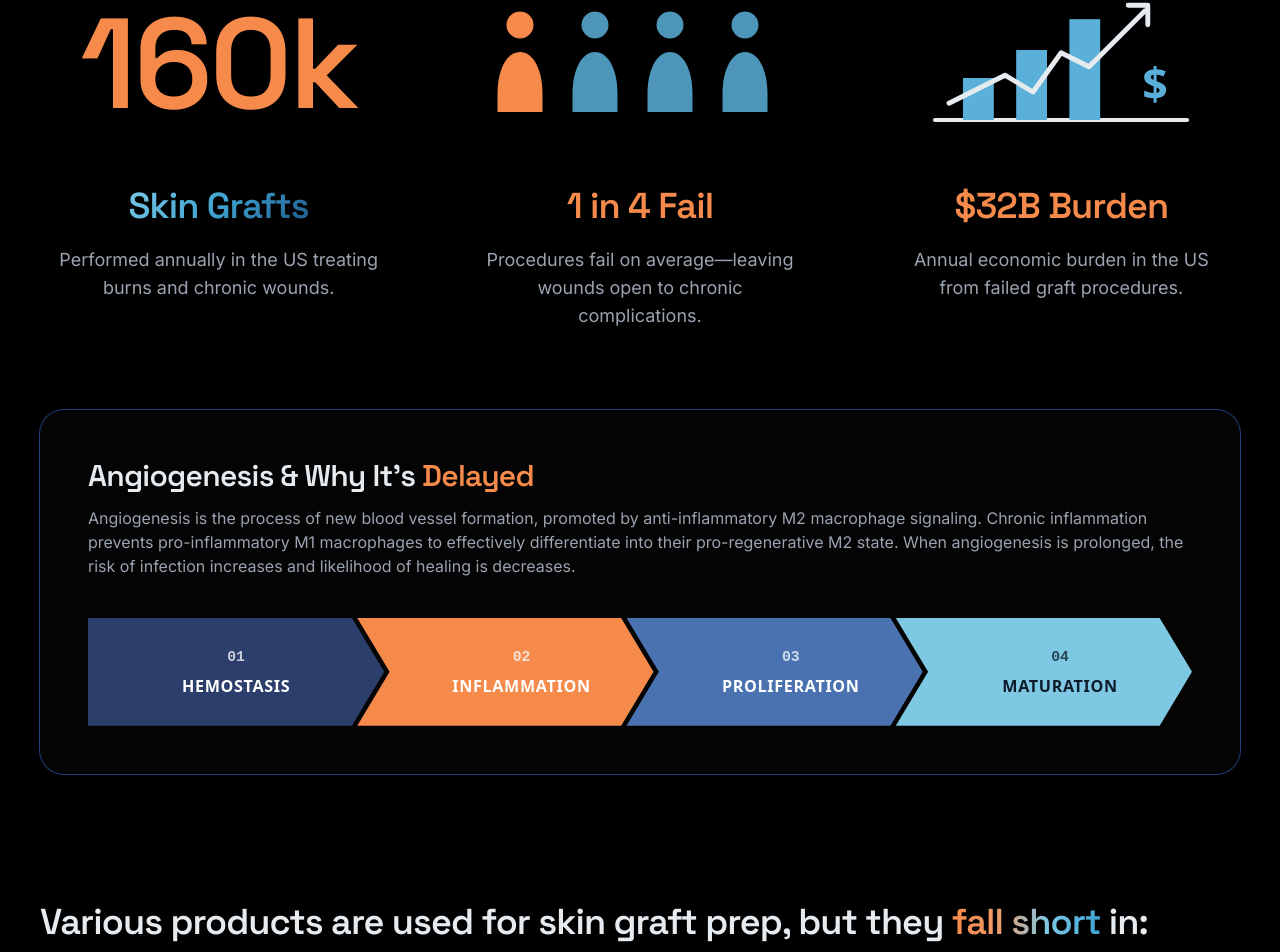
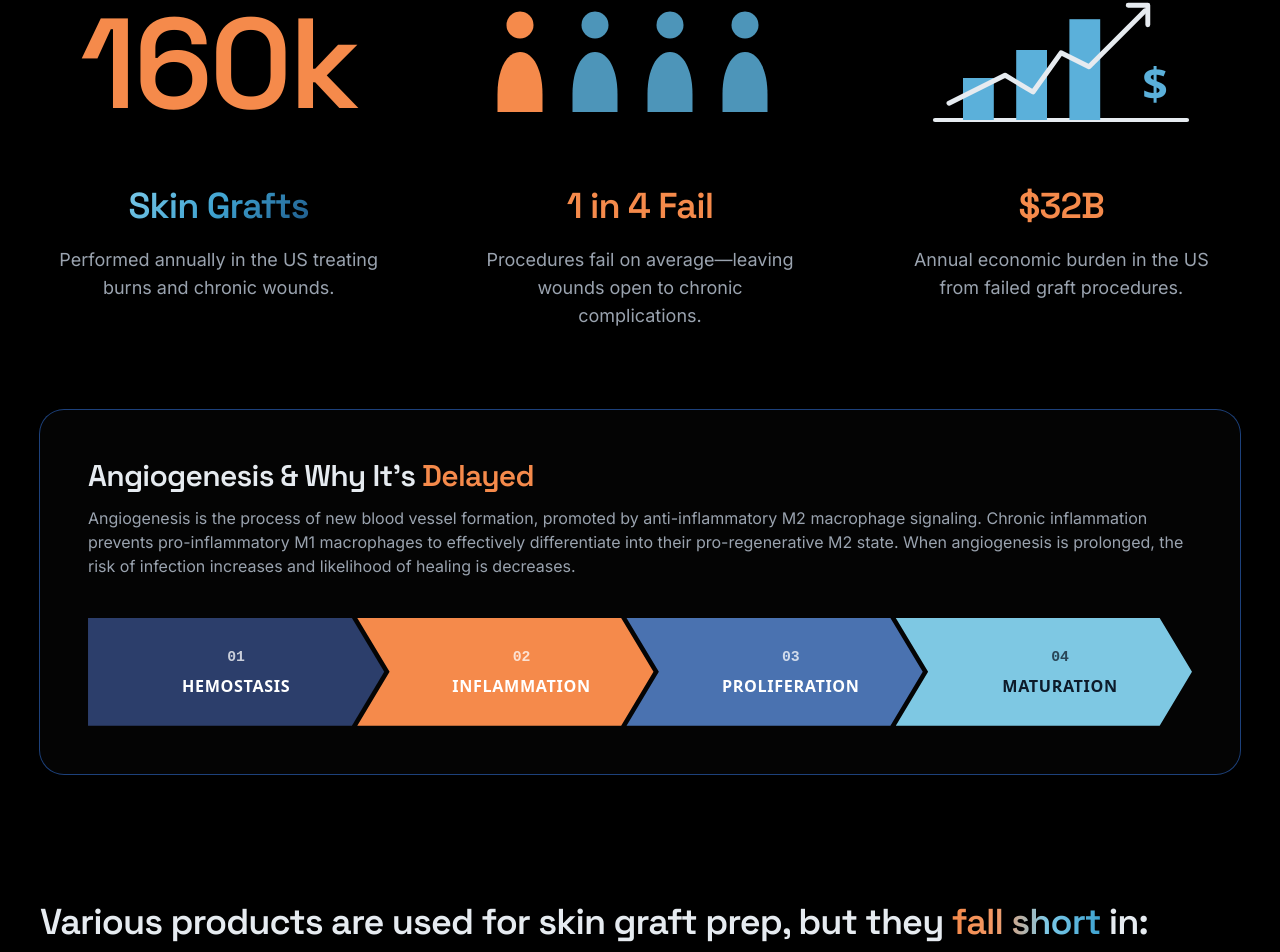
Before and after one commit to jimmyhn/Liukocyte-Biosciences, a React (Vite) app: page / in a window 1280 px wide. Shown: the part 1259-2211 px from the top of the page. Built offline with nearby package versions, Linux system fonts and the light colour scheme.

Commit message:
Changed wording is stats

```diff
--- a/src/components/Needs.tsx
+++ b/src/components/Needs.tsx
@@ -145,7 +145,7 @@ export function Needs() {
             <GrowthBarsIcon className="w-full max-w-[280px] h-auto" />
           </div>
           <div className="mt-8 font-display text-3xl md:text-4xl font-semibold text-angel-orange leading-none">
-            $32B Burden
+            $32B
           </div>
           <p className="mt-5 text-base md:text-lg text-bone-300 leading-relaxed max-w-[320px]">
             Annual economic burden in the US from failed graft procedures.
```
